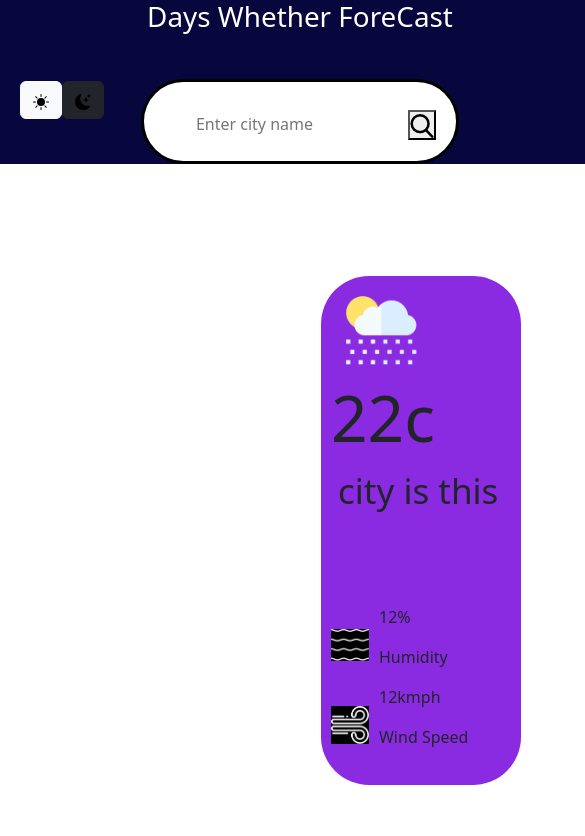
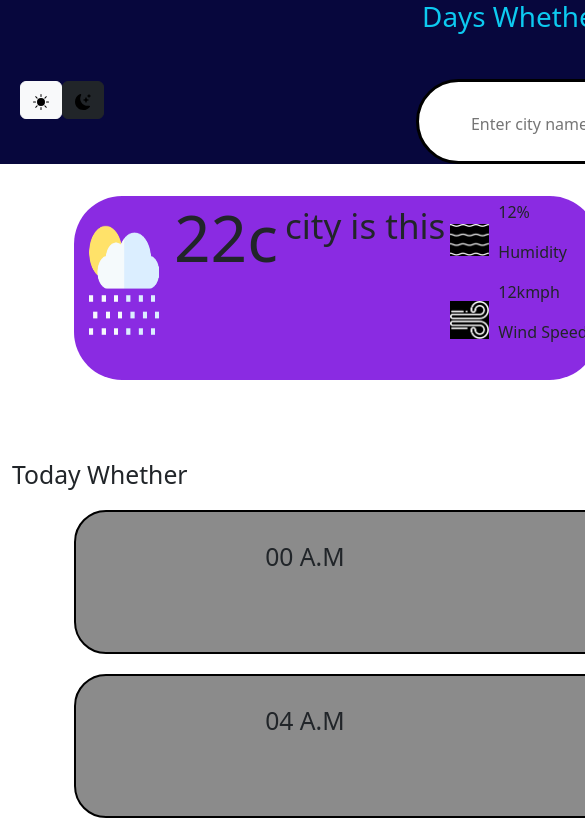
Before and after one commit to dilushaeka/WeatherApplication, a plain HTML site: page index.html in a window 390 px wide. Shown: the top 836 px of the page, 585 px wide, since content can reach past the window. Drawn offline with nearby package versions, Linux system fonts and the light colour scheme.

Commit message:
edited main whether flex

```diff
--- a/css/main.css
+++ b/css/main.css
@@ -8,7 +8,7 @@
 center{
     border-top-left-radius: 7rem;
     border-top-right-radius: 7rem;
-    width: 100wv;
+    /*width: 100vw;*/
 }
 
 button:hover{
@@ -62,6 +62,7 @@ header{
 #city{
     width: fit-content;
     height: fit-content;
+    margin-right: 10px;
 }
 
 
@@ -79,7 +80,7 @@ body{
 
 /*====== main whether sec ======*/
 .main-whether-sec{
-    display: flex;
+    /*display: flex;*/
     justify-content: space-evenly;
     /* background-image: url("../assets/gif/darkCloud.gif");
     background-size: cover; */
@@ -94,13 +95,13 @@ body{
 .whether{
     display: flex;
     justify-content:center;
-    flex-direction: column;
+    flex-direction: row;
     height: fit-content;
-    width: 30vw;
+    width: fit-content;
     border-radius: 3rem;
     left: 100px;
     padding: 2rem;
-    margin: 6rem;
+    margin: 2rem;
     background-color: blueviolet;
 }
 .whether:hover{
@@ -163,6 +164,7 @@ body{
 }
 
 .details{
+
     display: flex;
     flex-direction: row;
     align-items:flex-start;
@@ -240,7 +242,7 @@ footer{
   }
 
   .card:hover{
-    background-color: gray;
+    background-color: #d5bebe;
   }
 
   /*=============== media ==================*/
@@ -260,19 +262,25 @@ footer{
         display: grid;
         grid-template-columns: 300px 300px;
     }
-
-.details {
-    flex-direction: column;
+      .details {
+          flex-direction: column;
+      }
   }
-}
 
   @media (max-width: 785px) {
+
+      header{
+          width: 100%;
+      }
     body{
         background-color: aqua;
     }
+
+
     .whether{
-        padding: 4px 10px 20px 10px;
-        width: 200px;
+        padding: 4px 10px 20px 0px;
+        width:fit-content;
+        left: 200px;
     }
     .text-Whether{
         width: fit-content;
@@ -297,7 +305,8 @@ footer{
   @media (max-width: 575px) {
 
     header{
-        width: 600px;
+        width:1150px;
+        color: #0dcaf0;
     }
     .hours-sec{
         display: flex;
@@ -322,9 +331,11 @@ footer{
 
   @media (min-width: 265px) {
     .whether-sec{
-        width: 250px;
-        margin-left: 100px;
+        width: fit-content;
+        margin-left: 30px;
     }
 
 
+
+
   }
```
